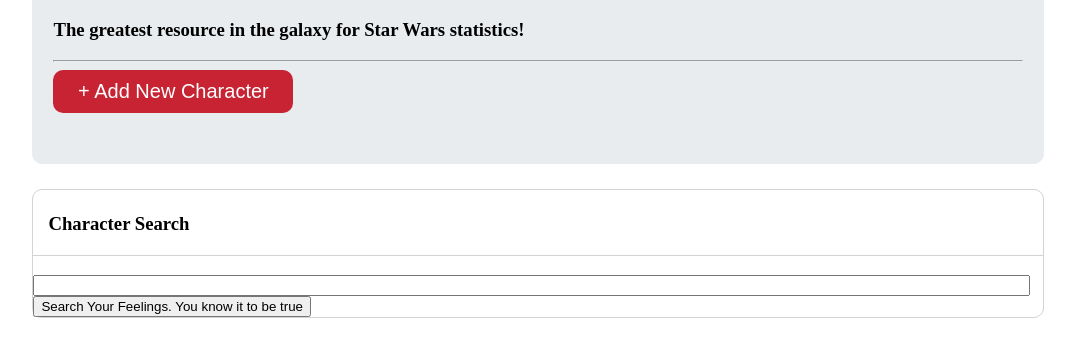
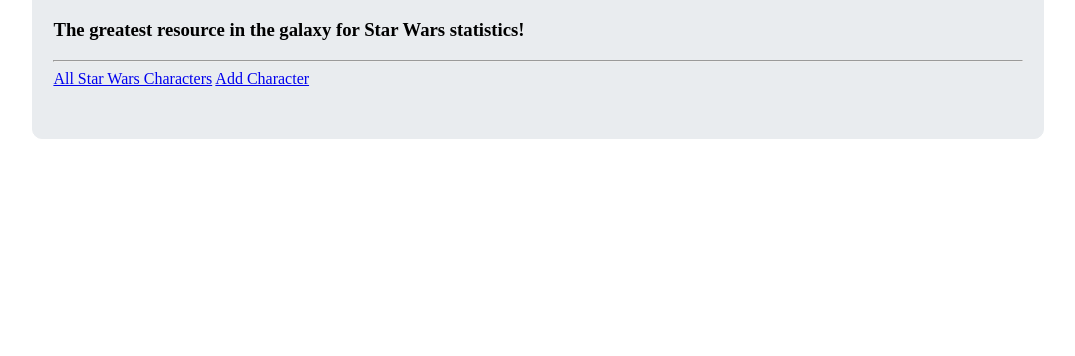
Before and after one commit to kendayao/server-practice, a website: page index.html in a window 1280 px wide. Shown: the part 120-476 px from the top of the page, without its empty margins (102-1177 px from the left). Drawn offline with Linux system fonts and the light colour scheme.

Commit message:
show all characters button

```diff
--- a/index.html
+++ b/index.html
@@ -11,18 +11,10 @@
       <h1>Star Wars Express</h1>
       <h3>The greatest resource in the galaxy for Star Wars statistics!</h3>
       <hr>
-      <button><span>+</span> Add New Character</button>
-    </div>
-    <div class='search__container'>
-      <h3><strong>Character Search</strong></h3>
-      <form>
-        <input type="text">
-      </form>
-      <button>Search Your Feelings. You know it to be true</button>
-    </div>
-    <div class='stat__container'>
 
-    </div>
+      <a href="/api/characters">All Star Wars Characters</a>
+
+      <a href="/add">Add Character</a>
 
 
    </div>
--- a/server.js
+++ b/server.js
@@ -1,5 +1,6 @@
 var express = require("express")
 var app=express();
+var path = require("path")
 var PORT = 3000;
 
 // Express app to handle data parsing
@@ -31,8 +32,8 @@
 
 
 // Routes
-app.get("/", function(req, res) {
-  res.send("Welcome to the Star Wars Page!");
+app.get("/", function(req, res){
+  res.sendFile(path.join(__dirname, "index.html"))
 });
 
 // app.get("/yoda", function(req, res){
```
Also changed, not shown: add.html (added).
